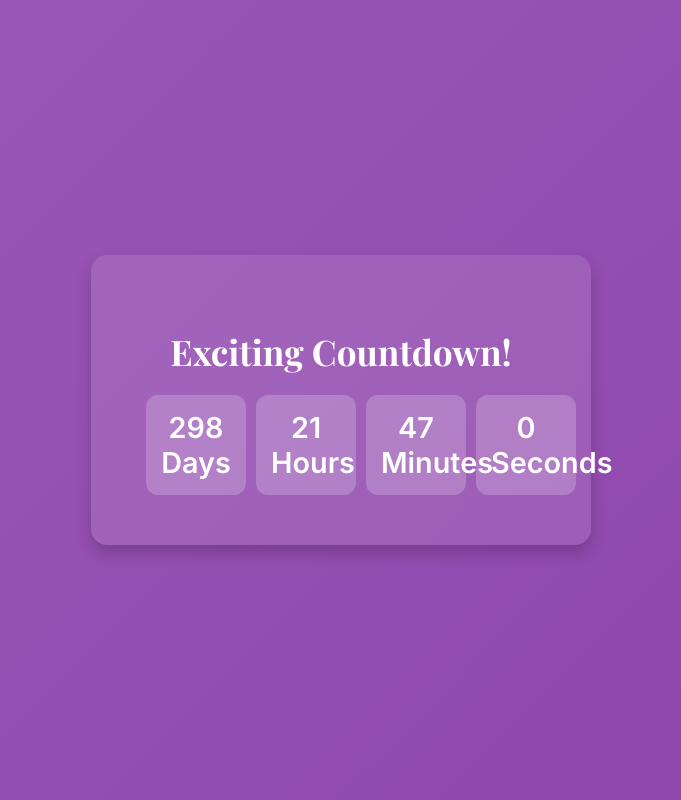
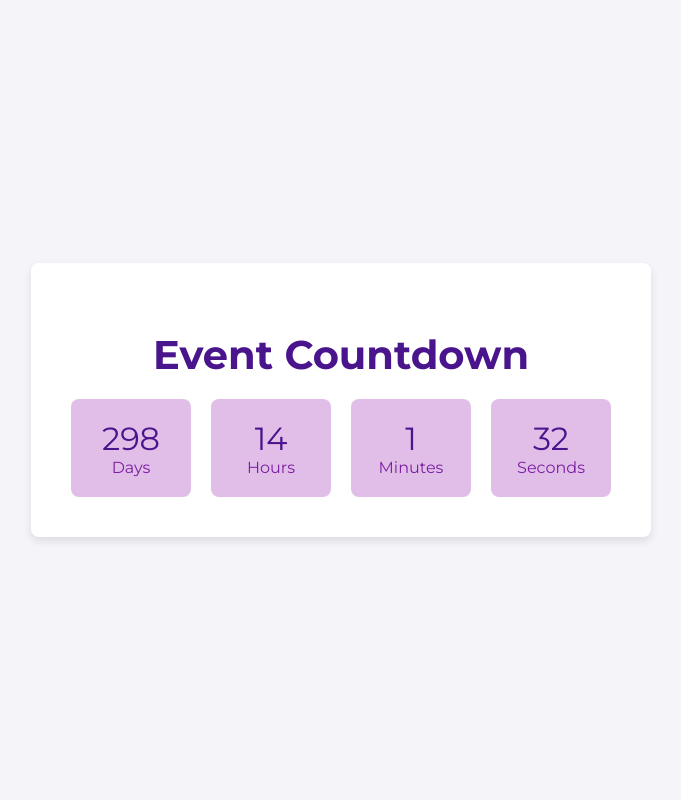
Before and after one commit to seifeltayeb/tamtoomy, a Flask app: page / in a window 1280 px wide. Shown: the whole page, without its empty margins (299-980 px from the left). Run offline with Flask 3, Linux system fonts and the light colour scheme.

Commit message:
Update countdown.html

```diff
--- a/templates/countdown.html
+++ b/templates/countdown.html
@@ -4,86 +4,101 @@
     <meta charset="UTF-8">
     <meta name="viewport" content="width=device-width, initial-scale=1.0">
     <title>Countdown Timer</title>
-    <link href="https://fonts.googleapis.com/css2?family=Playfair+Display:wght@500;700&family=Inter:wght@300;400;600&display=swap" rel="stylesheet">
+    <link href="https://fonts.googleapis.com/css2?family=Montserrat:wght@400;700&display=swap" rel="stylesheet">
     <style>
         body {
-            background: linear-gradient(135deg, #9b59b6, #8e44ad);
-            font-family: 'Inter', sans-serif;
+            margin: 0;
+            padding: 0;
+            font-family: 'Montserrat', sans-serif;
+            background-color: #f4f4f9;
+            color: #333;
             display: flex;
             justify-content: center;
             align-items: center;
             height: 100vh;
-            margin: 0;
-            color: white;
-            text-align: center;
         }
         .container {
-            background: rgba(255, 255, 255, 0.1);
-            padding: 50px;
-            border-radius: 16px;
-            box-shadow: 0px 8px 16px rgba(0, 0, 0, 0.2);
-            max-width: 400px;
-            width: 90%;
+            text-align: center;
+            background-color: #fff;
+            padding: 40px;
+            border-radius: 8px;
+            box-shadow: 0 4px 8px rgba(0, 0, 0, 0.1);
         }
         h1 {
-            font-family: 'Playfair Display', serif;
-            font-size: 2.2rem;
-            margin-bottom: 15px;
+            font-size: 2.5rem;
+            color: #4a148c;
+            margin-bottom: 20px;
         }
         .timer {
             display: flex;
-            justify-content: space-between;
-            font-size: 1.8rem;
-            font-weight: 600;
-            margin-top: 20px;
+            justify-content: center;
+            gap: 20px;
         }
         .time-box {
-            background: rgba(255, 255, 255, 0.2);
-            padding: 15px;
-            border-radius: 12px;
-            min-width: 70px;
-            flex: 1;
-            margin: 0 5px;
+            background-color: #e1bee7;
+            padding: 20px;
+            border-radius: 8px;
+            min-width: 80px;
+        }
+        .time-box span {
+            display: block;
+            font-size: 2rem;
+            color: #4a148c;
+        }
+        .time-box label {
+            font-size: 1rem;
+            color: #7b1fa2;
         }
     </style>
-    <script>
-        function updateTimer() {
-            let days = document.getElementById("days").textContent;
-            let hours = document.getElementById("hours").textContent;
-            let minutes = document.getElementById("minutes").textContent;
-            let seconds = document.getElementById("seconds").textContent;
-
-            seconds--;
-            if (seconds < 0) {
-                seconds = 59;
-                minutes--;
-            }
-            if (minutes < 0) {
-                minutes = 59;
-                hours--;
-            }
-            if (hours < 0) {
-                hours = 23;
-                days--;
-            }
-
-            document.getElementById("days").textContent = days;
-            document.getElementById("hours").textContent = hours;
-            document.getElementById("minutes").textContent = minutes;
-            document.getElementById("seconds").textContent = seconds;
-        }
-        setInterval(updateTimer, 1000);
-    </script>
 </head>
 <body>
     <div class="container">
-        <h1>Exciting Countdown!</h1>
+        <h1>Event Countdown</h1>
         <div class="timer">
-            <div class="time-box"><span id="days">{{ time.days }}</span><br>Days</div>
-            <div class="time-box"><span id="hours">{{ time.hours }}</span><br>Hours</div>
-            <div class="time-box"><span id="minutes">{{ time.minutes }}</span><br>Minutes</div>
-            <div class="time-box"><span id="seconds">{{ time.seconds }}</span><br>Seconds</div>
+            <div class="time-box">
+                <span id="days">00</span>
+                <label>Days</label>
+            </div>
+            <div class="time-box">
+                <span id="hours">00</span>
+                <label>Hours</label>
+            </div>
+            <div class="time-box">
+                <span id="minutes">00</span>
+                <label>Minutes</label>
+            </div>
+            <div class="time-box">
+                <span id="seconds">00</span>
+                <label>Seconds</label>
+            </div>
         </div>
     </div>
+
+    <script>
+        const countdownDate = new Date("Dec 31, 2025 23:59:59").getTime();
+
+        const updateTimer = () => {
+            const now = new Date().getTime();
+            const distance = countdownDate - now;
+
+            const days = Math.floor(distance / (1000 * 60 * 60 * 24));
+            const hours = Math.floor((distance % (1000 * 60 * 60 * 24)) / (1000 * 60 * 60));
+            const minutes = Math.floor((distance % (1000 * 60 * 60)) / (1000 * 60));
+            const seconds = Math.floor((distance % (1000 * 60)) / 1000);
+
+            document.getElementById("days").innerText = days;
+            document.getElementById("hours").innerText = hours;
+            document.getElementById("minutes").innerText = minutes;
+            document.getElementById("seconds").innerText = seconds;
+
+            if (distance < 0) {
+                clearInterval(timerInterval);
+                document.querySelector(".container").innerHTML = "<h1>Event Started!</h1>";
+            }
+        };
+
+        const timerInterval = setInterval(updateTimer, 1000);
+        updateTimer();
+    </script>
 </body>
 </html>
```
